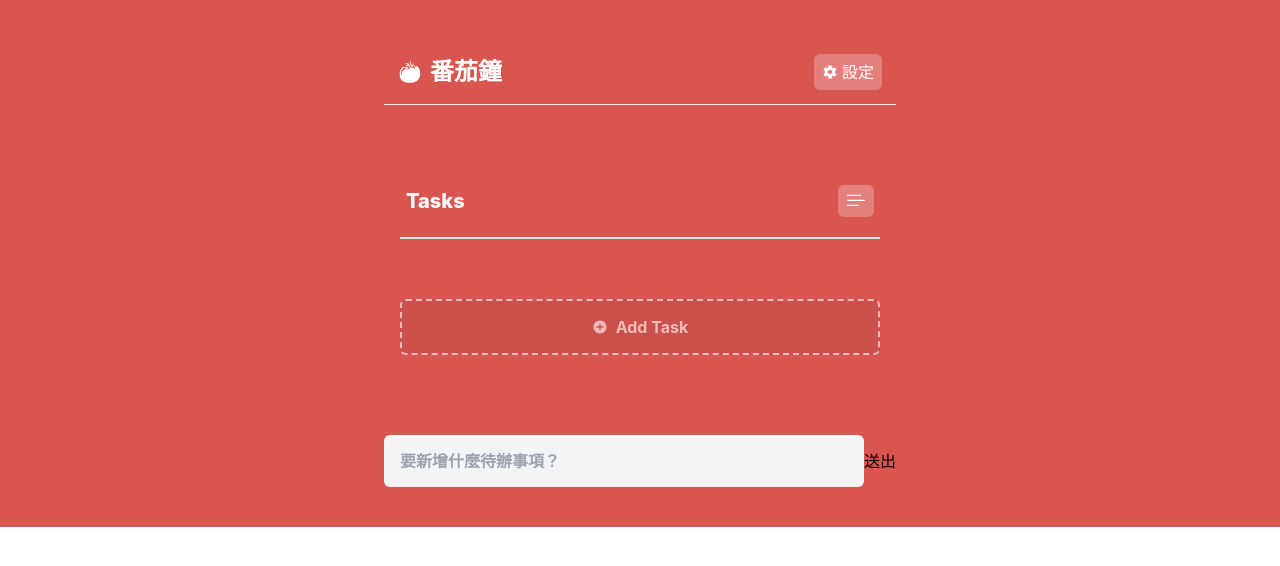
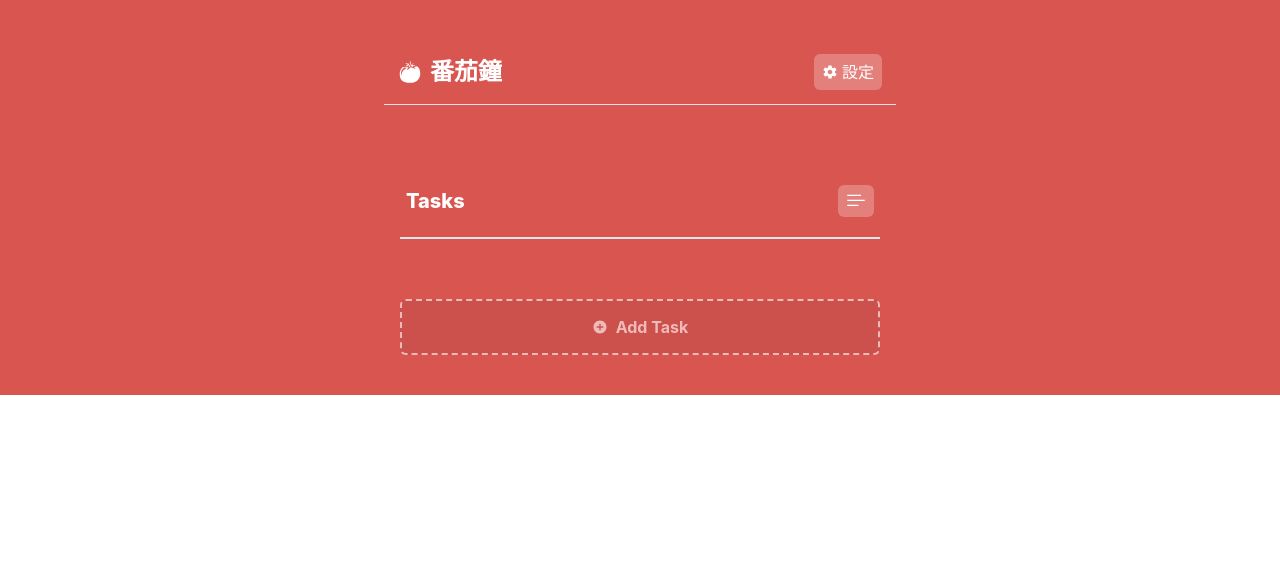
Before and after one commit to ALICE-YEN/pomodoro-with-todoist, a React (Create React App) app: page / in a window 1280 px wide. Shown: the top 566 px of the page. Built offline with nearby package versions, Linux system fonts and the light colour scheme.

Commit message:
feat: Add Task triger UI

```diff
--- a/src/App.js
+++ b/src/App.js
@@ -1,4 +1,4 @@
-import React from 'react';
+import React, { useState } from 'react';
 import { useSelector, useDispatch } from 'react-redux';
 import { useForm } from 'react-hook-form';
 import { GiTomato } from 'react-icons/gi';
@@ -24,14 +24,17 @@ function App() {
     formState: { errors },
   } = useForm();
 
-  const onSubmit = (data) => console.log(data);
+  const [addBox, setAddBox] = useState(false);
+
+  const onSubmit = (data) => {
+    dispatch(addTodo(data.todo));
+    setAddBox(false);
+  };
 
   const tasks = useSelector((state) => state.addReducer);
 
   const dispatch = useDispatch();
 
-  console.log('getValues', getValues('todo'));
-  console.log('watch', watch('todo'));
   return (
     <>
       {/* 標題 */}
@@ -61,10 +64,15 @@ function App() {
       ))}
 
       {/* 待辦事項增加器 */}
+      {addBox === false && (
         <div className="flex justify-center bg-[#D95550] py-10">
           <div
             onClick={() => {
-            dispatch(addTodo(getValues('todo')));
+              if (addBox) {
+                setAddBox(false);
+              } else {
+                setAddBox(true);
+              }
             }}
             className="flex items-center justify-center w-[480px] bg-[#0000001A] text-white font-bold border-dashed rounded-md border-2 border-white opacity-60 hover:opacity-90 py-3.5 cursor-pointer"
           >
@@ -72,20 +80,38 @@ function App() {
             Add Task
           </div>
         </div>
-      {/* 先擱置react-collapse */}
+      )}
+
+      {/* 待辦事項增加 Box */}
+      {addBox === true && (
+        <div className="flex justify-center bg-[#D95550] py-10">
           <form
             onSubmit={handleSubmit(onSubmit)}
-        className="flex justify-center bg-[#D95550] py-10"
+            className="bg-gray-100 rounded-md py-3.5 px-4"
           >
             <input
               {...register('todo', { required: true })}
               placeholder="要新增什麼待辦事項？"
-          className="flex items-center justify-center w-[480px] bg-gray-100 text-gray-700 font-bold rounded-md py-3.5 px-4"
+              className="flex items-center justify-center w-[480px] text-gray-700 font-bold py-3.5 px-4 my-3.5"
             />
-        {/* {errors.todo && <span>This field is required</span>} */}
+            {errors.todo && <span>This field is required</span>}
 
-        <input type="submit" value="送出" />
+            <div className="flex justify-end">
+              <div
+                onClick={() => setAddBox(false)}
+                className=" py-1.5 px-3 font-bold text-gray-700 cursor-pointer"
+              >
+                取消
+              </div>
+              <input
+                type="submit"
+                value="儲存"
+                className="py-1.5 px-3 ml-4 bg-gray-700 text-white font-bold rounded-md cursor-pointer"
+              />
+            </div>
           </form>
+        </div>
+      )}
     </>
   );
 }
```
Lines whose indentation alone changed are shown as unchanged.
